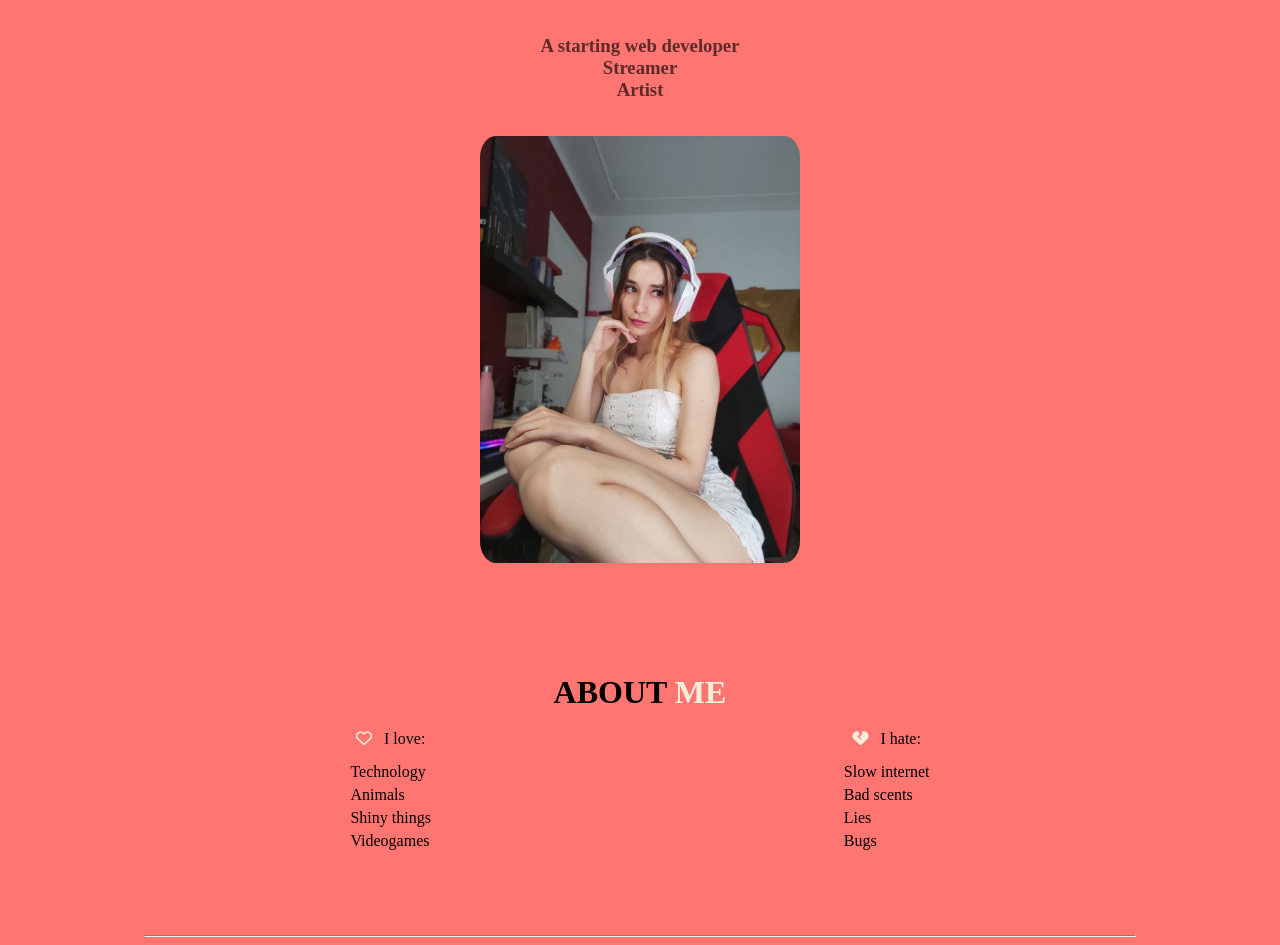
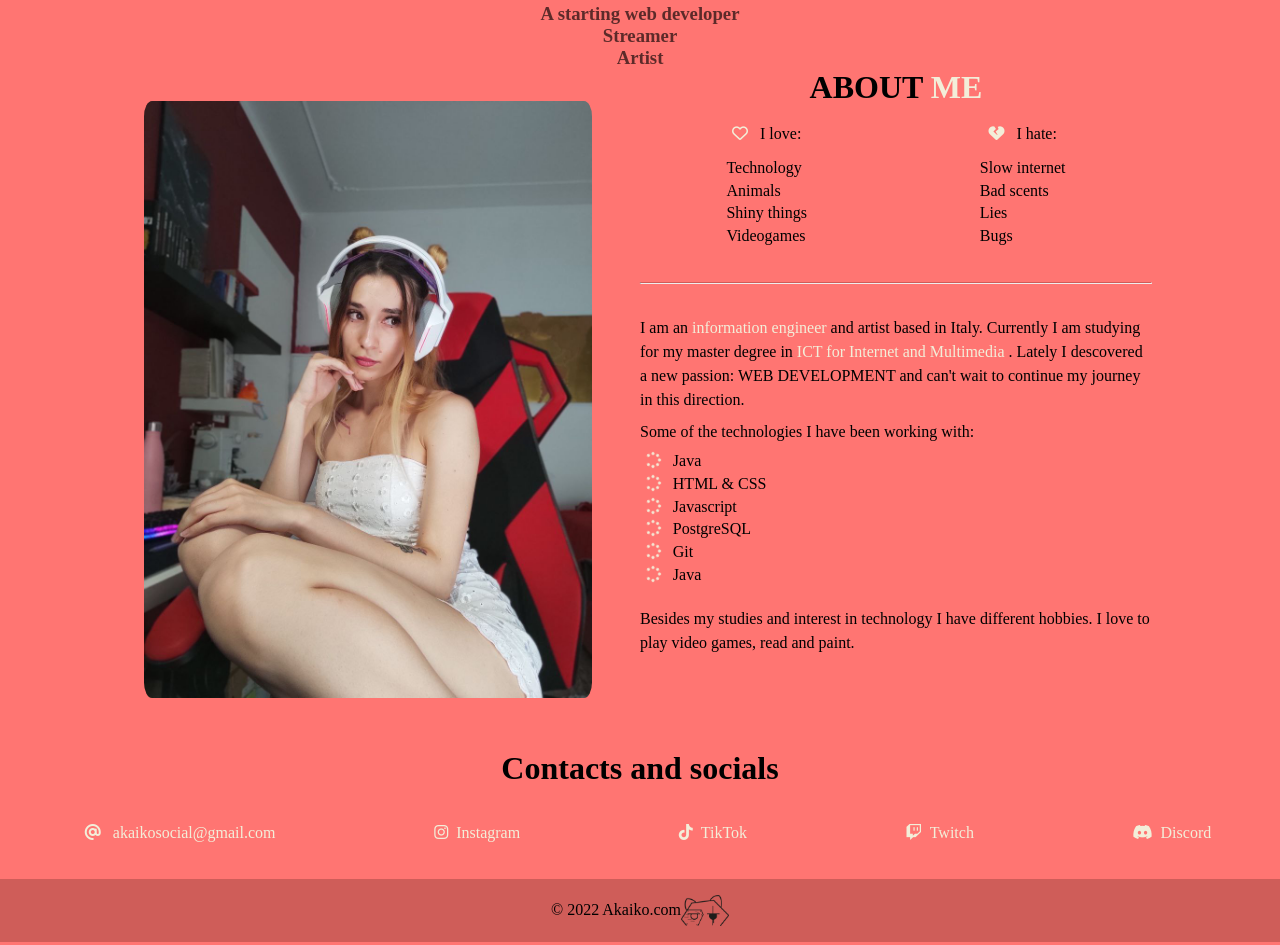
Before and after one commit to akaik0/PersonalWebsite, a website: page index.html in a window 1280 px wide. Shown: the part 956-1901 px from the top of the page. Drawn offline with nearby package versions, Linux system fonts and the light colour scheme; a web font is replaced by a local one.

Commit message:
medie query done for homepage

```diff
--- a/homepage.css
+++ b/homepage.css
@@ -1,100 +1,6 @@
-* {
-    margin: 0;
-    padding: 0;
-    box-sizing: border-box;
-}
-
-html {
-    scroll-behavior: smooth;
-}
-
-body[data-aos-delay='4000'] [data-aos],
-[data-aos][data-aos][data-aos-delay='4000'] {
-    transition-delay: 4000ms;
-}
-
-body[data-aos-delay='5000'] [data-aos],
-[data-aos][data-aos][data-aos-delay='5000'] {
-    transition-delay: 5000ms;
-}
-
-body[data-aos-delay='6000'] [data-aos],
-[data-aos][data-aos][data-aos-delay='6000'] {
-    transition-delay: 6000ms;
-}
-
-body {
-    display: flex;
-    justify-content: center;
-    align-items: center;
-    flex-direction: column;
-    min-height: 100vh;
-
-    font-family: 'Noto Serif JP', serif;
-    background-color: #ff7572;
-    overflow-x: hidden;
-}
-
-p {
-    line-height: 1.5rem;
-    margin-bottom: 0.5rem;
-}
-
-a {
-    text-decoration: none;
-    color: inherit;
-}
-
-i {
-    margin-right: 0.5rem;
-    color: #f3eed9;
-}
-
-li {
-    margin: 0.3rem;
-}
-
-ul {
-    list-style: none;
-}
-
-hr {
-    border-top: 0.1em solid #cf5d59;
-    margin: 2rem 0;
-}
-
-h1 {
-    padding: 1rem;
-    font-family: 'Uchen', serif;
-    text-align: center;
-    transition: 0.5s;
-    width: 100%;
-    height: 6rem;
-    background-color: rgba(207, 93, 89, 70%);
-}
-
-h1:hover {
-    padding-top: 0.25em;
-    font-size: 2.5rem;
-    cursor: pointer;
-    text-shadow: 2px 2px 2px lightcoral;
-    ;
-}
-
-h2 {
-    margin-bottom: 1rem;
-    font-size: 2rem;
-    margin-top: 2rem;
-    text-align: center;
-}
-
 .greeting {
     font-size: 3rem;
-    margin-bottom: 2rem;
-}
-
-h3 {
-    color: rgba(0, 0, 0, 0.637);
+    margin: 2rem 0;
 }
 
 .wallpaper {
@@ -103,19 +9,7 @@ h3 {
 }
 
 header {
-    text-decoration: none;
-    width: 100%;
     height: 95%;
-    background-color: #cf5d59;
-
-    background-image: url(./img/logo.png);
-    background-repeat: repeat space;
-    background-size: 5rem;
-
-    display: flex;
-    justify-content: center;
-    align-items: center;
-    scroll-behavior: smooth;
 }
 
 #arrow-down {
@@ -125,68 +19,28 @@ header {
     text-align: center;
 }
 
-nav {
-    display: flex;
-    position: sticky;
-    top: 0;
-
-    width: 100%;
-    height: 2.5rem;
-    background-color: #ff7572;
-    z-index: 2;
-}
-
-.navbar {
-    margin: 0 auto;
-    height: 2rem;
-
-    display: flex;
-    justify-content: center;
-    align-items: center;
-    justify-content: space-around;
-    flex-wrap: wrap;
-    list-style: none;
-    z-index: 5;
-}
-
-.homepage {
-    width: 2.5rem;
-    margin-top: 0.2rem;
-    margin-left: 0.2rem;
-}
-
-.nav-list {
-    padding: 0 0.5rem;
-}
-
-.nav-list:hover {
-    font-size: 1.15rem;
-    cursor: pointer;
-    text-shadow: 1px 1px 1px #cf5d59;
-    transition: 0.5s;
-}
-
-span.red {
-    color: #f3eed9;
-}
-
 .aboutme-div {
-    padding: 2rem 2rem;
-    width: 100%;
-    max-width: 95%;
-
+    max-width: 90%;
     display: flex;
     flex-direction: column;
+
     justify-content: center;
     align-items: center;
     margin: 0 2rem;
+}
+
+.sliders {
+    text-align: center;
 }
 
 .profile-pic {
     width: 20rem;
     height: auto;
     border-radius: 5%;
-    margin: 1rem 0;
+}
+
+.image {
+    margin: 1rem 0 2rem 0;
 }
 
 .description {
@@ -198,20 +52,6 @@ span.red {
     display: flex;
     flex-direction: column;
     text-align: center;
-}
-
-footer {
-    display: flex;
-    justify-content: center;
-    align-items: center;
-    background-color: #cf5d59;
-    width: 100%;
-    text-align: center;
-    padding: 1rem;
-}
-
-.logo {
-    width: 3rem;
 }
 
 .div-grid {
@@ -243,22 +83,19 @@ footer {
 
 
 #links:hover {
-    color: #cf5d59;
-    font-size: 1.75rem;
+    font-size: 2.2rem;
     transition: 0.5s;
     animation: ease-in-out;
 }
 
-.links-div {
+.div-links {
+    width: 100%;
     display: flex;
-    justify-content: space-around;
+    justify-content: center;
     flex-direction: column;
-    align-items: start;
+    align-items: center;
     flex-wrap: wrap;
     margin-bottom: 1rem;
-}
-
-.mylinks {
     margin-bottom: 1rem;
     flex-shrink: 1;
     text-align: center;
@@ -268,11 +105,14 @@ footer {
     margin-bottom: 0;
 }
 
+footer {
+    z-index: 2;
+}
+
 
 
 
 @media screen and (min-width: 768px) and (max-width: 1199px) {
-
     .nav-list {
         padding: 0 2rem;
         font-size: 1.3rem;
@@ -287,8 +127,16 @@ footer {
         margin-bottom: 1rem;
     }
 
-    .gif {
-        width: 25rem;
+    .link-list {
+        display: flex;
+        width: 90%;
+        justify-content: center;
+        align-items: center;
+        justify-content: space-between;
+        flex-wrap: wrap;
+        list-style: none;
+        padding-left: 1rem;
+        margin: 1rem 0;
     }
 }
 
@@ -299,61 +147,42 @@ footer {
         font-size: 1.3rem;
     }
 
-    article {
-        display: flex;
-        align-items: start;
-        justify-content: space-between;
+    .div-intro {
+        align-items: flex-start;
+        width: 50%;
+        margin: 0;
+        flex: 2;
     }
 
     .div-intro {
-        display: flex;
-        flex-direction: column;
-        text-align: center;
+        flex: 2;
+    }
+
+    .aboutme-div {
+        width: 80%;
+        justify-content: space-around;
+        flex-direction: row;
+        align-items: flex-start;
     }
 
     .bio {
-        margin: 3.75rem 5rem;
-
-    }
-
-    .drawings {
-        display: flex;
-        flex-direction: row;
-        flex-wrap: wrap;
-        flex-shrink: 2;
-    }
-
-    .ig {
-        width: 30%;
-    }
-
-    .div-ul {
-        margin-bottom: 3rem;
-    }
-
-    .desc {
-        display: flex;
-        flex-direction: column;
-        justify-content: center;
-        margin: 0.5rem 0;
-
+        width: 50%;
     }
 
     .profile-pic {
-        width: 20rem;
-        margin-bottom: 1rem;
+        width: 30rem;
+        padding: 1rem;
     }
 
-    .twitch-div {
+    .link-list {
         display: flex;
-        flex-direction: row-reverse;
-        justify-content: space-around;
+        width: 90%;
+        justify-content: center;
+        align-items: center;
+        justify-content: space-between;
+        flex-wrap: wrap;
+        list-style: none;
+        padding-left: 1rem;
+        margin: 1rem 0;
     }
-
-    .gif {
-        width: 25rem;
-        margin: 0 3rem;
-    }
-
-
 }
--- a/index.html
+++ b/index.html
@@ -33,6 +33,7 @@
 
 
     <script src="https://kit.fontawesome.com/21ba8f42eb.js" crossorigin="anonymous"></script>
+    <link rel="stylesheet" href="reusable.css">
     <link rel="stylesheet" href="homepage.css">
     <link href="https://unpkg.com/aos@2.3.1/dist/aos.css" rel="stylesheet">
 </head>
@@ -71,27 +72,25 @@
         </ul>
     </nav>
 
-
-
-    <div class="aboutme-div">
-        <div class="div-intro">
     <h2 class="greeting" data-aos-mirror="true" data-aos="fade-up" data-aos-duration="2000">
         Hi! I'm <span class="red">Akai</span>
     </h2>
 
+    <div class="sliders">
         <h3 data-aos="fade-right" data-aos-mirror="true" data-aos-duration="2000">A starting
             web developer </h3>
         <h3 data-aos="fade-left" data-aos-mirror="true" data-aos-duration="2000">Streamer</h3>
         <h3 data-aos="fade-right" data-aos-mirror="true" data-aos-duration="2000">Artist</h3>
-            <br>
+    </div>
 
-            <div><img id="image" src="./img/photo_2022-07-24_15-15-24.jpg" alt="profile-picture" data-aos="fade-up"
-                    data-aos-delay="1000" data-aos-duration="2000" class="profile-pic fade-in"></div>
 
-            <!-- <p class="description">
-                If I should describe myself with three words they would be probably curious, interesting and
-                creative!
-            </p> -->
+    <div class="aboutme-div">
+
+
+        <div class="div-intro">
+            <div class="image"><img id="image" src="./img/photo_2022-07-24_15-15-24.jpg" alt="profile-picture"
+                    data-aos="fade-up" data-aos-delay="500" data-aos-duration="2000" class="profile-pic fade-in">
+            </div>
         </div>
 
         <div class="bio">
@@ -121,7 +120,7 @@
             </div>
 
             <hr data-aos="fade-right" data-aos-duration="3000" data-aos-easing="ease-out-cubic">
-            <div class="desc fade-in" data-aos="fade-up" data-aos-duration="2000">
+            <div class="desc" data-aos="fade-up" data-aos-duration="2000">
                 <p>I am an <span class="red">information engineer</span> and artist based in Italy. Currently
                     I am studying for my
                     master degree
@@ -151,23 +150,27 @@
     </div>
 
 
-    <h2 id="links"> <a href="https://linktr.ee/ak_aiko">Contacts and socials</a></h2>
-    <div class="links-div">
-        <div class="mylinks">
-            <ul>
-                <li style="color:#f3eed9"><i class="fa-solid fa-at"></i> <a class="link"
+    <h2 id="links" data-aos="fade-up" data-aos-duration="2000"> <a href="https://linktr.ee/ak_aiko"
+            target="_blank">Contacts and
+            socials</a></h2>
+    <div class="div-links" data-aos="fade-up" data-aos-duration="1000">
+        <ul class="link-list">
+            <li style="color:#f3eed9"><i class="fa-solid fa-at"></i> <a class="link" target="_blank"
                     href="mailto:akaikosocial@gmail.com">akaikosocial@gmail.com</a></li>
-                <li><i class="fa-brands fa-instagram"></i><a class="link"
+            <li><i class="fa-brands fa-instagram"></i><a class="link" target="_blank"
                     href="https://www.instagram.com/ak_aik0/">Instagram</a></li>
-                <li><i class="fa-brands fa-tiktok"></i><a class="link" href="https://www.tiktok.com/@ak_aik0">TikTok</a>
+            <li><i class="fa-brands fa-tiktok"></i><a class="link" target="_blank"
+                    href="https://www.tiktok.com/@ak_aik0">TikTok</a>
             </li>
-                <li><i class="fa-brands fa-twitch"></i><a class="link" href="https://www.twitch.tv/ak_aiko">Twitch</a>
+            <li><i class="fa-brands fa-twitch"></i><a class="link" target="_blank"
+                    href="https://www.twitch.tv/ak_aiko">Twitch</a>
             </li>
-                <li><i class="fa-brands fa-discord"></i><a class="link"
+            <li><i class="fa-brands fa-discord"></i><a target="_blank" class="link"
                     href="https://discord.gg/AyZfty3                    ">Discord</a></li>
         </ul>
     </div>
-    </div>
+
+
 
     <footer>
         &copy; 2022 Akaiko.com
--- /dev/null
+++ b/reusable.css
@@ -0,0 +1,173 @@
+* {
+    margin: 0;
+    padding: 0;
+    box-sizing: border-box;
+}
+
+html {
+    scroll-behavior: smooth;
+}
+
+body[data-aos-delay='4000'] [data-aos],
+[data-aos][data-aos][data-aos-delay='4000'] {
+    transition-delay: 4000ms;
+}
+
+body[data-aos-delay='5000'] [data-aos],
+[data-aos][data-aos][data-aos-delay='5000'] {
+    transition-delay: 5000ms;
+}
+
+body[data-aos-delay='6000'] [data-aos],
+[data-aos][data-aos][data-aos-delay='6000'] {
+    transition-delay: 6000ms;
+}
+
+body {
+    display: flex;
+    width: 100vvw;
+    justify-content: center;
+    align-items: center;
+    flex-direction: column;
+    min-height: 100vh;
+
+    font-family: 'Noto Serif JP', serif;
+    background-color: #ff7572;
+    overflow-x: hidden;
+}
+
+p {
+    line-height: 1.5rem;
+    margin-bottom: 0.5rem;
+}
+
+a {
+    text-decoration: none;
+    color: inherit;
+}
+
+i {
+    margin-right: 0.5rem;
+    color: #f3eed9;
+}
+
+li {
+    margin: 0.3rem;
+}
+
+ul {
+    list-style: none;
+}
+
+hr {
+    border-top: 0.1em solid #cf5d59;
+    margin: 2rem 0;
+}
+
+h1 {
+    padding: 1rem;
+    font-family: 'Uchen', serif;
+    text-align: center;
+    transition: 0.5s;
+    width: 100%;
+    height: 6rem;
+    background-color: rgba(207, 93, 89, 70%);
+}
+
+h1:hover {
+    padding-top: 0.25em;
+    font-size: 2.5rem;
+    cursor: pointer;
+    text-shadow: 2px 2px 2px lightcoral;
+    ;
+}
+
+h2 {
+    margin-bottom: 1rem;
+    font-size: 2rem;
+    text-align: center;
+}
+
+h3 {
+    color: rgba(0, 0, 0, 0.637);
+}
+
+header {
+    text-decoration: none;
+    width: 100%;
+    height: 10%;
+    background-color: #cf5d59;
+
+    background-image: url(./img/logo.png);
+    background-repeat: repeat space;
+    background-size: 5rem;
+
+    display: flex;
+    justify-content: center;
+    align-items: center;
+    scroll-behavior: smooth;
+}
+
+nav {
+    display: flex;
+    position: sticky;
+    top: 0;
+    opacity: 0;
+
+    width: 100%;
+    height: 2.5rem;
+    background-color: #ff7572;
+    z-index: 2;
+}
+
+.navbar {
+    margin: 0 auto;
+    height: 2rem;
+
+    display: flex;
+    justify-content: center;
+    align-items: center;
+    justify-content: space-around;
+    flex-wrap: wrap;
+    list-style: none;
+    z-index: 5;
+}
+
+.homepage {
+    width: 2.5rem;
+    margin-top: 0.2rem;
+    margin-left: 0.2rem;
+}
+
+.nav-list {
+    padding: 0 0.5rem;
+}
+
+.nav-list:hover {
+    font-size: 1.15rem;
+    cursor: pointer;
+    text-shadow: 1px 1px 1px #cf5d59;
+    transition: 0.5s;
+}
+
+span.red {
+    color: #f3eed9;
+}
+
+footer {
+    width: 100%;
+    display: flex;
+    justify-content: center;
+    align-items: center;
+    background-color: #cf5d59;
+
+    text-align: center;
+    padding: 1rem;
+    position: static;
+    bottom: 0;
+
+}
+
+.logo {
+    width: 3rem;
+}
```
Lines whose indentation alone changed are shown as unchanged.
